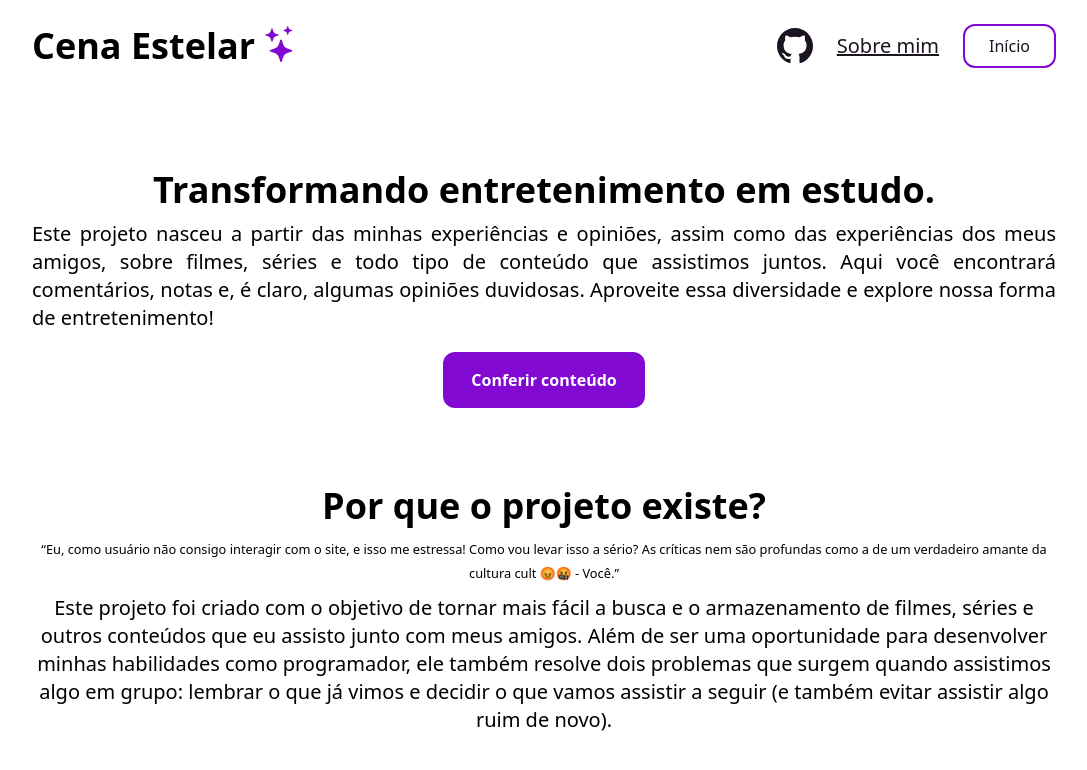
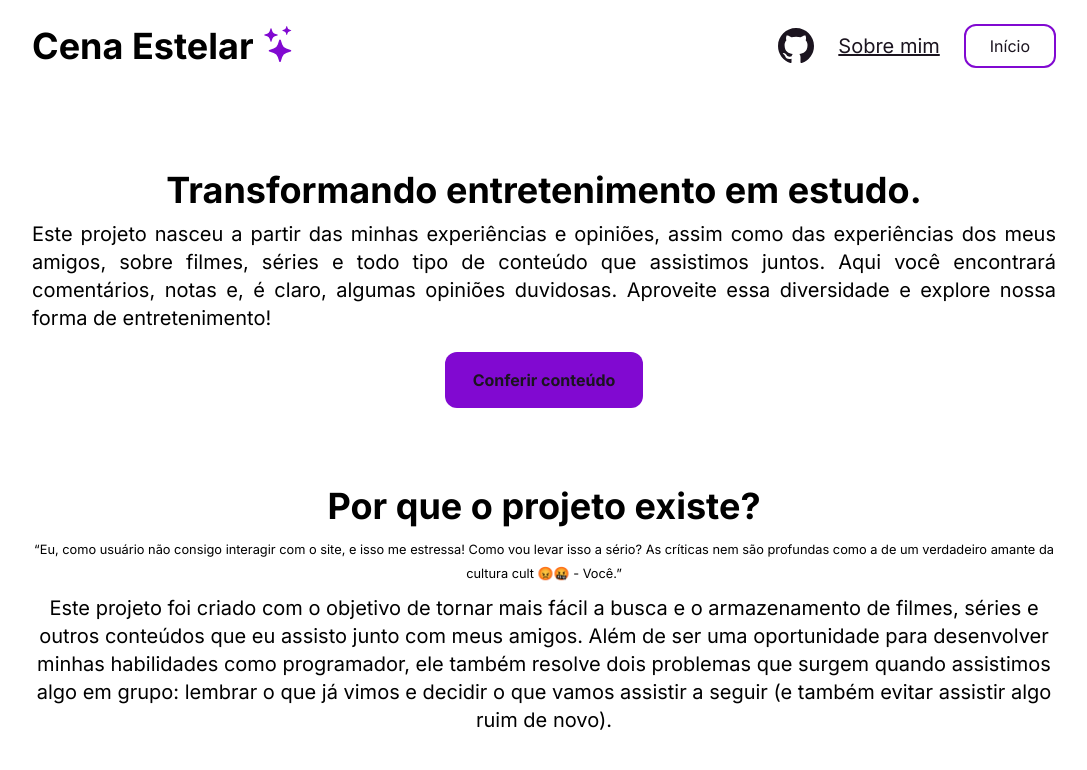
Before and after one commit to Luzin7/cena-estelar, a React (Vite) app: page / in a window 1280 px wide. Shown: the top 770 px of the page, without its empty margins (96-1183 px from the left). Built offline with nearby package versions, Linux system fonts and the light colour scheme; no server answers; the database is empty.

Commit message:
style(styles.css): ajuste css com tailwind

```diff
--- a/src/styles/styles.css
+++ b/src/styles/styles.css
@@ -42,7 +42,7 @@
   margin: 0;
   padding: 0;
   box-sizing: border-box;
-  font-family: system-ui, -apple-system, BlinkMacSystemFont, "Segoe UI", Roboto, Oxygen, Ubuntu, Cantarell, "Open Sans", "Helvetica Neue", sans-serif;
+  font-family: "Inter", sans-serif;
 }
 
 ul a li {
@@ -64,7 +64,7 @@ a:hover {
 }
 
 button {
-  color: white;
+  color: var(--text);
   border-radius: 0.75rem;
   border: none;
   transition: all 0.1s;
@@ -98,11 +98,7 @@ button:hover {
 
 .section_title {
   color: var(--text);
-  opacity: 0.7;
-  font-weight: 500;
   transition: all 0.4s;
-  font-size: 1.7rem;
-  margin-bottom: 2vh;
 }
 
 .carousel {
```
